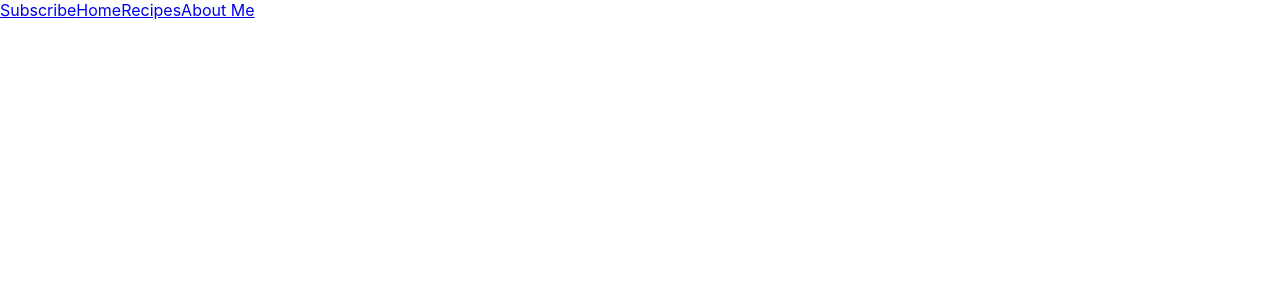
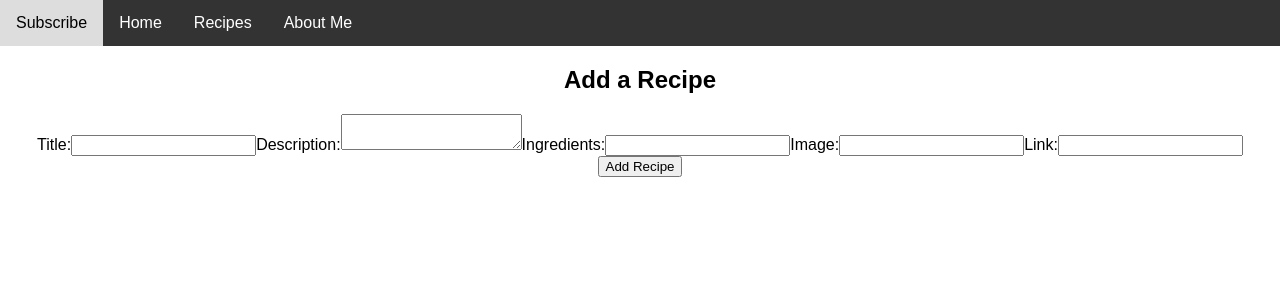
Before and after one commit to Smg21/Sabrinas-Recipe-Blog, a React (Create React App) app: page /write-blog in a window 1280 px wide. Shown: the top 300 px of the page. Built offline with nearby package versions, Linux system fonts and the light colour scheme.

Commit message:
still working on css

```diff
--- a/src/App.css
+++ /dev/null
@@ -1,92 +0,0 @@
-/* App.css - main CSS file */
-
-/* Global Styles */
-body {
-  font-family: Arial, sans-serif;
-  background-color: #f4e4d9; /* Light peach background */
-  color: #564b47;
-  margin: 0;
-  padding: 0;
-}
-
-/* Navigation Bar Styles */
-.navbar {
-  background-color: #9b786e;
-  display: flex;
-  justify-content: space-around;
-  padding: 10px;
-}
-
-.navbar button {
-  background-color: #e8b793; /* Light orange background */
-  color: #564b47;
-  border: none;
-  padding: 10px 20px;
-  font-weight: bold;
-  border-radius: 5px;
-  cursor: pointer;
-  transition: background-color 0.3s;
-}
-
-.navbar button:hover {
-  background-color: #ff9c5b;
-}
-
-/* Homepage Styles */
-.homepage {
-  text-align: center;
-  margin: 20px;
-}
-
-.homepage img {
-  max-width: 100%;
-  height: auto;
-}
-
-.homepage h1 {
-  color: #ff9c5b;
-  margin: 20px 0;
-}
-
-.homepage a {
-  text-decoration: none;
-}
-
-/* Recipes Page Styles */
-.recipes {
-  text-align: center;
-  margin: 20px;
-}
-
-.recipes button {
-  background-color: #e8b793;
-  color: #564b47;
-  border: none;
-  padding: 10px 20px;
-  font-weight: bold;
-  border-radius: 5px;
-  cursor: pointer;
-  transition: background-color 0.3s;
-}
-
-.recipes button:hover {
-  background-color: #ff9c5b;
-}
-
-/* About Me Page Styles */
-.about-me {
-  text-align: center;
-  margin: 20px;
-  padding: 20px;
-  background-color: #ffe5c4;
-  border-radius: 10px;
-}
-
-/* Blog Post Form Styles */
-.blog-post-form {
-  text-align: center;
-  margin: 20px;
-  padding: 20px;
-  background-color: #ffe5c4;
-  border-radius: 10px;
-}
--- a/src/App.js
+++ b/src/App.js
@@ -1,4 +1,5 @@
 import React from 'react';
+import './appp.css';
 import { useState } from 'react';
 import { BrowserRouter as Router, Route, Routes } from 'react-router-dom';
 
--- a/src/BlogPostForm.js
+++ b/src/BlogPostForm.js
@@ -1,11 +1,74 @@
-import React from 'react';
+// import React from 'react';
 
-function BlogPostForm() {
+// function BlogPostForm() {
+//   return (
+//     <div className="blog-post-form">
+//       {/* Create the form to write a blog post and upload a recipe */}
+//     </div>
+//   );
+// }
+
+// export default BlogPostForm;
+
+import React, { useState } from 'react';
+
+const RecipeForm = ({ addRecipe }) => {
+  const [recipe, setRecipe] = useState({
+    title: '',
+    description: '',
+    ingredients: '',
+    image: '',
+    link: '',
+  });
+
+  const handleChange = (e) => {
+    const { name, value } = e.target;
+    setRecipe({ ...recipe, [name]: value });
+  };
+
+  const handleSubmit = () => {
+    if (recipe.title.trim() !== '' && recipe.description.trim() !== '') {
+      addRecipe({ ...recipe, id: new Date().getTime() });
+      setRecipe({
+        title: '',
+        description: '',
+        ingredients: '',
+        image: '',
+        link: '',
+      });
+    }
+  };
+
   return (
-    <div className="blog-post-form">
-      {/* Create the form to write a blog post and upload a recipe */}
+    <div>
+      <h2>Add a Recipe</h2>
+      <form>
+        <label>
+          Title:
+          <input type="text" name="title" value={recipe.title} onChange={handleChange} />
+        </label>
+        <label>
+          Description:
+          <textarea name="description" value={recipe.description} onChange={handleChange} />
+        </label>
+        <label>
+          Ingredients:
+          <input type="text" name="ingredients" value={recipe.ingredients} onChange={handleChange} />
+        </label>
+        <label>
+          Image:
+          <input type="text" name="image" value={recipe.image} onChange={handleChange} />
+        </label>
+        <label>
+          Link:
+          <input type="text" name="link" value={recipe.link} onChange={handleChange} />
+        </label>
+        <button type="button" onClick={handleSubmit}>
+          Add Recipe
+        </button>
+      </form>
     </div>
   );
-}
+};
 
-export default BlogPostForm;
+export default RecipeForm;
--- a/src/FakeRecipe.js
+++ b/src/FakeRecipe.js
@@ -43,7 +43,7 @@ const fakeRecipes = [
     id: 6,
     title: "Chicken Curry",
     description: "Delicious Easy To Make Chicken Curry",
-    ingredients: ["Butter", "Eggs", "Salt", "Flour", "Milk", "Vanilla"],
+    ingredients: ["Butter", "Curry Sauce", "Salt", "Tikka Masala", "Milk", "Chicken"],
     image: "chicken_curry.jpg",
     link: "/recipe/chicken-curry",
   },
--- a/src/Recipe.js
+++ b/src/Recipe.js
@@ -6,9 +6,15 @@ import RecipeSort from './RecipeSort';
 function Recipe() {
   const [recipes, setRecipes] = useState([]);
   const [sortBy, setSortBy] = useState('');
+  const [newRecipe, setNewRecipe] = useState({ title: '', id: 0, cookTime: 0 });
 
-  const addRecipe = (recipe) => {
-    setRecipes([...recipes, recipe]);
+  const addRecipe = () => {
+    // Validate the new recipe data, and add it to the recipes list
+    if (newRecipe.title.trim() !== '') {
+      setRecipes([...recipes, newRecipe]);
+      // Clear the new recipe form after adding it
+      setNewRecipe({ title: '', id: 0, cookTime: 0 });
+    }
   };
 
   const sortedRecipes = [...recipes].sort((a, b) => {
@@ -23,9 +29,14 @@ function Recipe() {
 
   return (
     <div>
-      <RecipeForm addRecipe={addRecipe} />
+      <RecipeForm
+        addRecipe={addRecipe}
+        newRecipe={newRecipe}
+        setNewRecipe={setNewRecipe}
+      />
       <RecipeSort setSortBy={setSortBy} />
       <RecipeList recipes={sortedRecipes} />
+      <button onClick={addRecipe}>Add Recipe</button>
     </div>
   );
 }
--- a/src/RecipesPage.js
+++ b/src/RecipesPage.js
@@ -12,7 +12,7 @@ function RecipesPage({ recipes, addRecipe, sortBy, setSortBy }) {
       <RecipeSort setSortBy={setSortBy} />
       <div className="recipe-list">
         {recipes.map((recipe) => (
-          <Recipe key={recipe.id} recipe={recipe} />
+          <Recipe key={recipe.id} recipe={recipe}  addRecipe={addRecipe}/>
         ))}
       </div>
     </div>
--- /dev/null
+++ b/src/appp.css
@@ -0,0 +1,75 @@
+/* App.css */
+body {
+  font-family: 'Arial', sans-serif;
+  margin: 0;
+  padding: 0;
+}
+
+.App {
+  text-align: center;
+}
+
+/* NavigationBar.css */
+.navbar {
+  background-color: #333;
+  overflow: hidden;
+}
+
+.navbar a {
+  float: left;
+  display: block;
+  color: white;
+  text-align: center;
+  padding: 14px 16px;
+  text-decoration: none;
+}
+
+.navbar a:hover {
+  background-color: #ddd;
+  color: black;
+}
+
+/* HomePage.css */
+.homepage {
+  text-align: center;
+}
+
+.header {
+  background-color: #f8f8f8;
+  padding: 20px;
+}
+
+.header img {
+  max-width: 100%;
+  height: auto;
+}
+
+.featured-recipes {
+  margin-top: 20px;
+}
+
+.recipe-list {
+  display: flex;
+  justify-content: space-around;
+  flex-wrap: wrap;
+}
+
+.recipe {
+  width: 30%;
+  margin: 10px;
+  padding: 10px;
+  border: 1px solid #ddd;
+  border-radius: 5px;
+}
+
+.recipe img {
+  max-width: 100%;
+  height: auto;
+}
+
+/* BlogPostForm.css */
+.blog-post-form {
+  /* Add your styles for the form container */
+}
+
+/* Add more styles as needed for other components */
```
